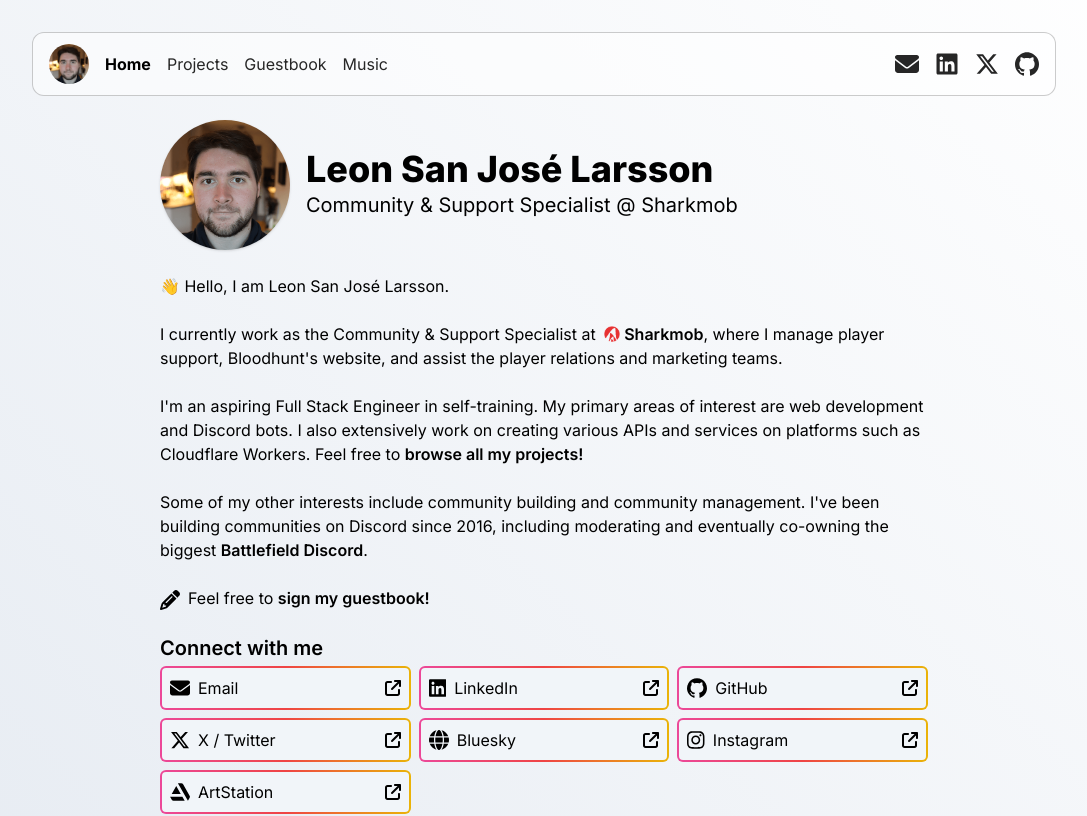
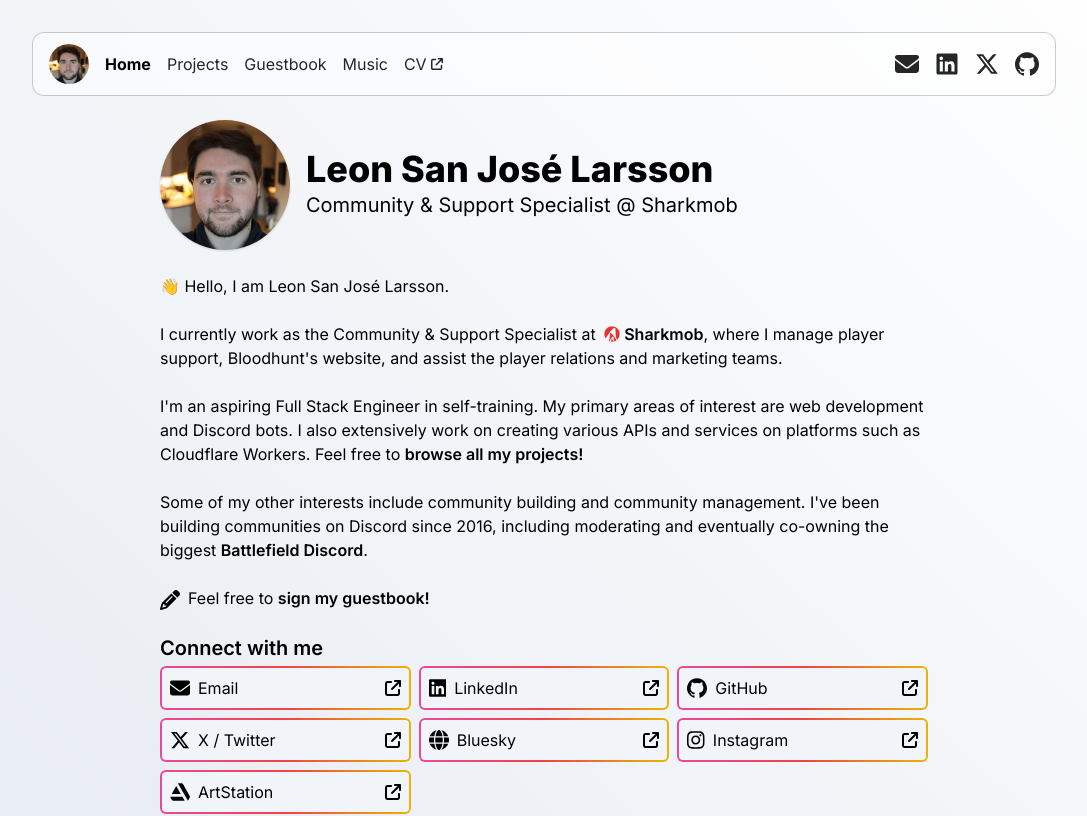
Before and after one commit to leonlarsson/leon-home, a Next.js app: page / in a window 1280 px wide. Shown: the top 816 px of the page, without its empty margins (96-1183 px from the left). Built offline with nearby package versions, Linux system fonts and the light colour scheme.

Commit message:
main: add CV link in top header

```diff
--- a/app/(main)/components/Header.tsx
+++ b/app/(main)/components/Header.tsx
@@ -4,9 +4,9 @@ import Icons from "./icons";
 
 export default () => {
   return (
-    <div className="select-none min-[460px]:pt-8">
+    <div className="select-none min-[510px]:pt-8">
       {/* TOP HEADER */}
-      <header className="relative z-50 mb-6 block px-6 max-[460px]:hidden">
+      <header className="relative z-50 mb-6 block px-6 max-[510px]:hidden">
         {/* <GradientBorder rounded="rounded-[13px]" extraClasses="max-w-5xl mx-auto">
           <div className="flex h-16 items-center justify-between rounded-xl bg-white/80 px-2 dark:bg-[#1e1e1e]/70">REST HERE</div>
         </GradientBorder> */}
@@ -17,9 +17,18 @@ export default () => {
             <HeaderLink content="Projects" url="/projects" />
             <HeaderLink content="Guestbook" url="/guestbook" />
             <HeaderLink content="Music" url="/music" />
+            <HeaderLink
+              content={
+                <>
+                  CV <Icons.externallink className="ms-1 size-3" />
+                </>
+              }
+              url="/en/cv"
+              newTab
+            />
           </div>
 
-          <div className="hidden items-center text-2xl min-[620px]:flex [&>*]:px-1">
+          <div className="hidden items-center text-2xl min-[680px]:flex [&>*]:px-1">
             <HeaderLink content={<Icons.envelope className="w-8" />} url="mailto:leonlarsson8@gmail.com" title="Email" newTab />
             <HeaderLink content={<Icons.linkedin className="w-8" />} url="https://www.linkedin.com/in/leonlarsson/" title="LinkedIn" newTab />
             <HeaderLink content={<Icons.twitterX className="w-8" />} url="https://x.com/MozzyFX" title="X / Twitter" newTab />
@@ -29,7 +38,7 @@ export default () => {
       </header>
 
       {/* BOTTOM OVERLAY HEADER */}
-      <header className="fixed inset-x-0 bottom-0 z-50 hidden px-6 pb-6 max-[460px]:block">
+      <header className="fixed inset-x-0 bottom-0 z-50 hidden px-6 pb-6 max-[510px]:block">
         <div className="flex h-16 rounded-xl border-[1px] border-black/40 bg-white/50 text-xl backdrop-blur-md dark:border-kinda-white/10 dark:bg-[#1e1e1e]/50">
           <div className="flex w-full justify-evenly text-2xl [&>*]:px-2 max-[275px]:[&>*]:px-0">
             <HeaderLink content={<Icons.house className="w-8" />} url="/" title="Home" />
--- a/app/(main)/layout.tsx
+++ b/app/(main)/layout.tsx
@@ -7,9 +7,9 @@ export default ({ children }: { children: React.ReactNode }) => {
     <div className={`min-h-[100svh] bg-gradient-to-bl from-white to-slate-200 text-black dark:from-kinda-black dark:to-kinda-black dark:text-kinda-white`}>
       <NextTopLoader showSpinner={false} color="#0076ff" />
       <Header />
-      {/* Below 460px (no header) width, add bottom margin to accomodate the bottom overlay header. Add relative if issues occur */}
-      {/* Also below 460px width, add some padding to the top */}
-      <div className="container mx-auto px-4 pb-10 text-center transition-all max-[460px]:pb-28 max-[460px]:pt-3">{children}</div>
+      {/* Below 510px (no header) width, add bottom margin to accomodate the bottom overlay header. Add relative if issues occur */}
+      {/* Also below 510px width, add some padding to the top */}
+      <div className="container mx-auto px-4 pb-10 text-center transition-all max-[510px]:pb-28 max-[510px]:pt-3">{children}</div>
     </div>
   );
 };
```
